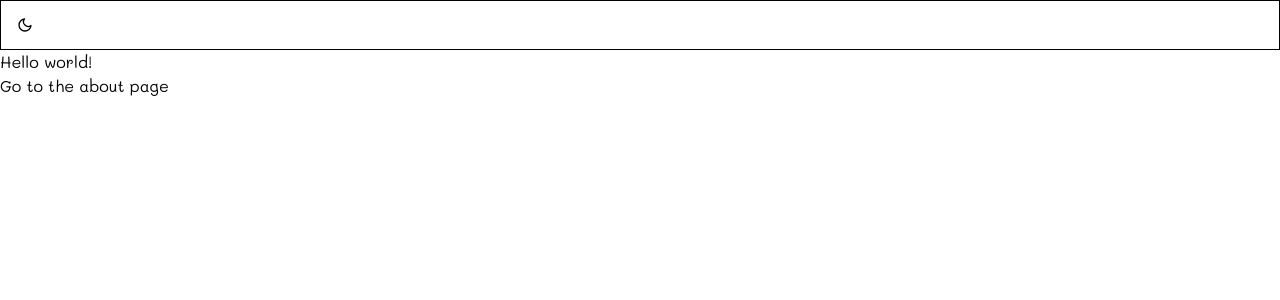
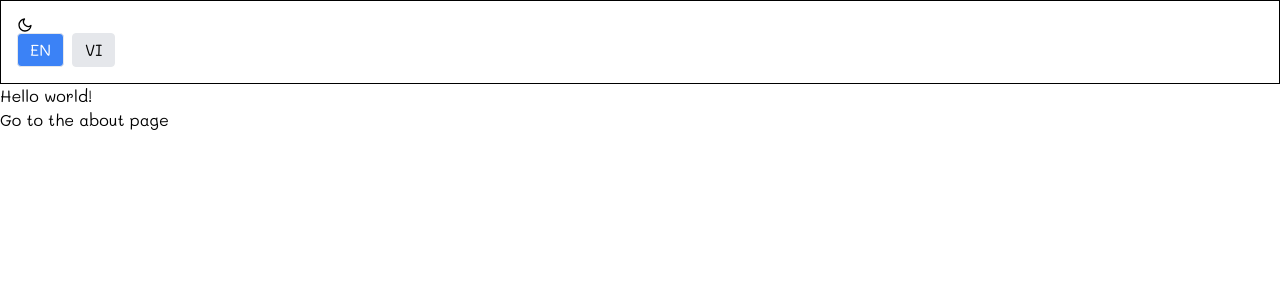
Before and after one commit to hggnomm/nom-portfolio, a Next.js app: page /en in a window 1280 px wide. Shown: the top 300 px of the page. Built offline with nearby package versions, Linux system fonts and the light colour scheme.

Commit message:
App language switch

```diff
--- a/src/app/[locale]/layout.tsx
+++ b/src/app/[locale]/layout.tsx
@@ -7,6 +7,7 @@ import { notFound } from "next/navigation";
 import { routing } from "@/i18n/routing";
 import { getMessages } from "next-intl/server";
 import { NextIntlClientProvider } from "next-intl";
+import LanguageSwitch from "@/components/LanguageSwitch";
 
 // Import font Mali
 const mali = Mali({
@@ -42,6 +43,7 @@ export default async function RootLayout({
           <Providers>
             <div className="p-4 border border-black">
               <ThemeSwitch />
+              <LanguageSwitch />
             </div>
             <div>{children}</div>
           </Providers>
--- a/src/app/[locale]/page.tsx
+++ b/src/app/[locale]/page.tsx
@@ -3,6 +3,7 @@ import { Link } from "@/i18n/routing";
 import { getTranslations } from "next-intl/server";
 
 export default function HomePage() {
+
   // server request async stuff ==> below code
   // const t = await getTranslations("Homepage")
 
@@ -10,7 +11,7 @@ export default function HomePage() {
   return (
     <div>
       <h1>{t("title")}</h1>
-      <h1>{t("about")}</h1>
+      <Link href="/about">{t("about")}</Link>
     </div>
   );
 }
--- /dev/null
+++ b/src/components/LanguageSwitch.tsx
@@ -0,0 +1,38 @@
+"use client";
+
+import { usePathname, useRouter, useSearchParams } from "next/navigation";
+import { routing } from "@/i18n/routing";
+
+export default function LanguageSwitch() {
+  const router = useRouter();
+  const pathname = usePathname();
+  const searchParams = useSearchParams();
+
+  const currentLocale =
+    routing.locales.find((locale) => pathname.startsWith(`/${locale}`)) ||
+    routing.defaultLocale;
+
+  const changeLanguage = (locale: string) => {
+    if (locale === currentLocale) return;
+
+    // Tạo URL mới với locale được chọn
+    const newPathname = pathname.replace(`/${currentLocale}`, `/${locale}`);
+    router.push(`${newPathname}?${searchParams.toString()}`);
+  };
+
+  return (
+    <div className="flex gap-2">
+      {routing.locales.map((locale) => (
+        <button
+          key={locale}
+          onClick={() => changeLanguage(locale)}
+          className={`px-3 py-1 border rounded ${
+            locale === currentLocale ? "bg-blue-500 text-white" : "bg-gray-200"
+          }`}
+        >
+          {locale.toUpperCase()}
+        </button>
+      ))}
+    </div>
+  );
+}
```
